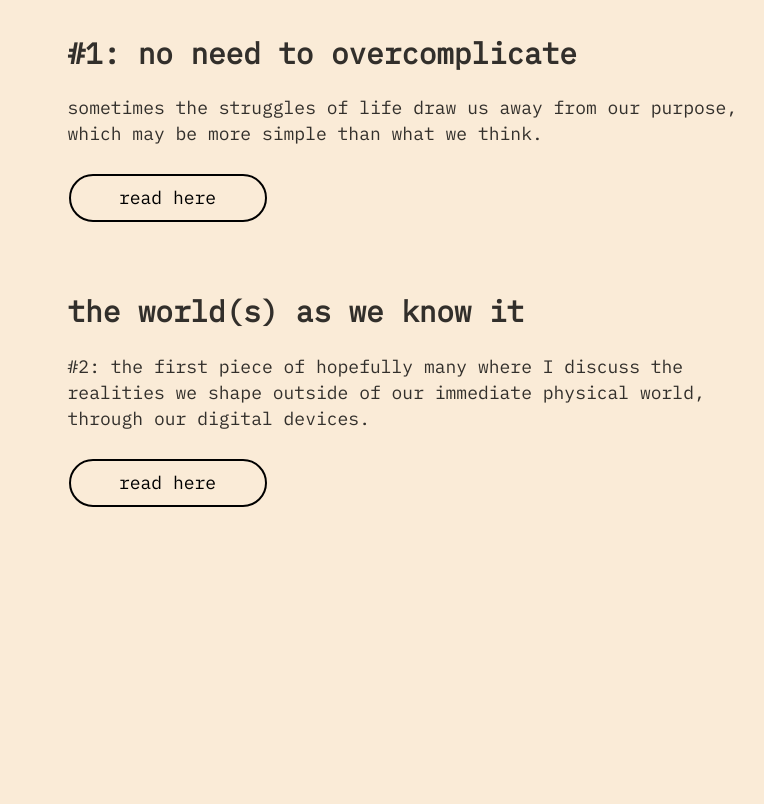
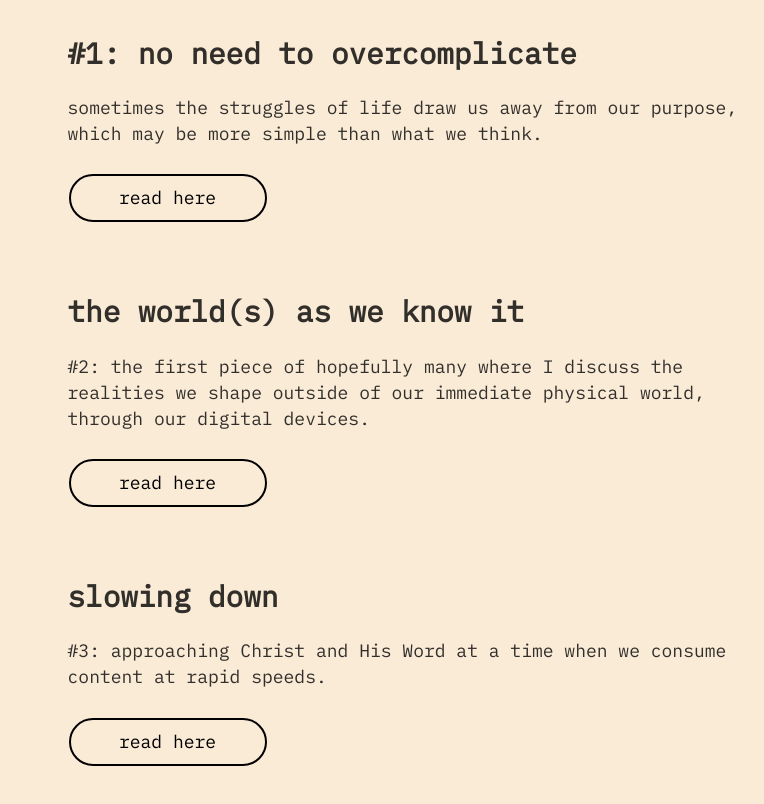
Before and after one commit to awi11s/awi11s.github.io, a Gatsby site: page /writing in a window 1280 px wide. Shown: the part 114-918 px from the top of the page, without its empty margins (228-992 px from the left). Before the commit the page ends 800 px from the top, so only its background shows below. Built offline with nearby package versions, Linux system fonts and the light colour scheme; Gatsby itself is replaced by a stand-in of ours.

Commit message:
added substack

```diff
--- a/src/pages/writing.js
+++ b/src/pages/writing.js
@@ -12,6 +12,9 @@ const SecondPage = () => (
     <SubPost title="the world(s) as we know it" link="https://byaustin.substack.com/p/the-worlds-as-we-know-it">
     #2: the first piece of hopefully many where I discuss the realities we shape outside of our immediate physical world, through our digital devices.
     </SubPost>
+    <SubPost title="slowing down" link="https://byaustin.substack.com/p/slowing-down">
+    #3: approaching Christ and His Word at a time when we consume content at rapid speeds.
+    </SubPost>
   </Layout>
 )
 
```
